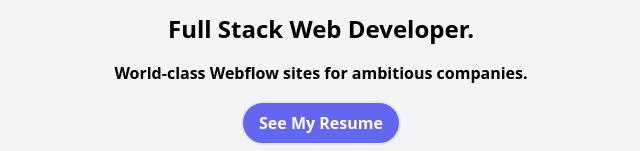
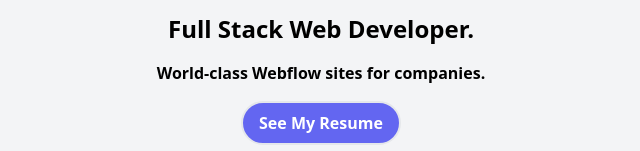
Before and after one commit to mostafasadeghifar/mostafasadeghifar.github.io, a website: page index.html in a window 1280 px wide. Shown: the part 589-740 px from the top of the page, without its empty margins (319-959 px from the left). Drawn offline with Linux system fonts and the light colour scheme.

Commit message:
'first_landing'

```diff
--- a/index.html
+++ b/index.html
@@ -19,7 +19,7 @@
             <div class="mt-16 flex flex-col gap-4 justify-center items-center">
                 <h2 class="text-base font-semibold">Mostafa Sadeghifar</h2>
                 <h1 class="text-2xl font-bold">Full Stack Web Developer.</h1>
-                <p class="text-base font-semibold">World-class Webflow sites for ambitious companies.</p>
+                <p class="text-base font-semibold">World-class Webflow sites for companies.</p>
                 <a href="https://mostafasadeghifar.github.io/resume" class="text-white bg-indigo-500 hover:bg-indigo-700 border border-2 rounded-full px-4 py-2 font-bold">See My Resume</a>
             </div>
         </div>
```
